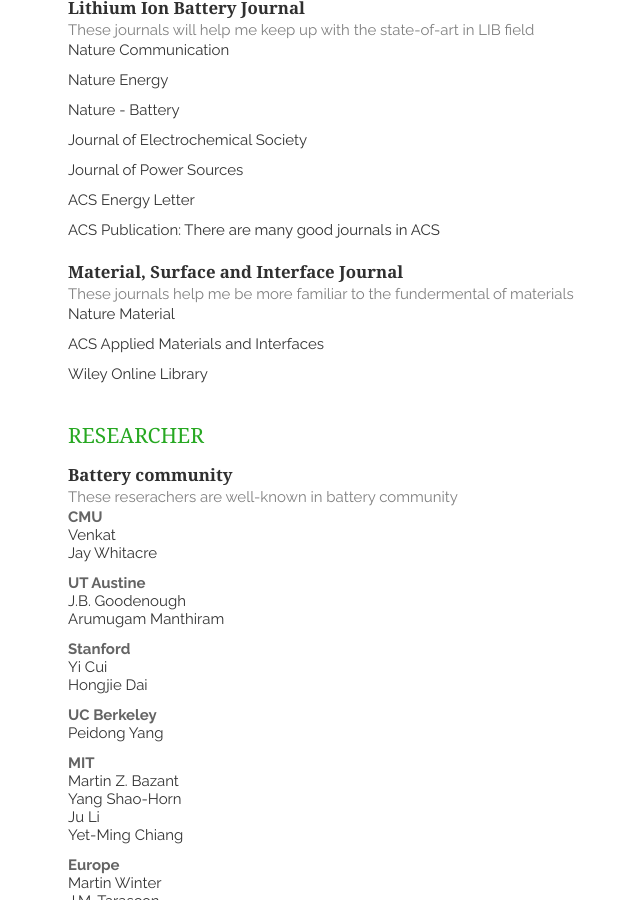
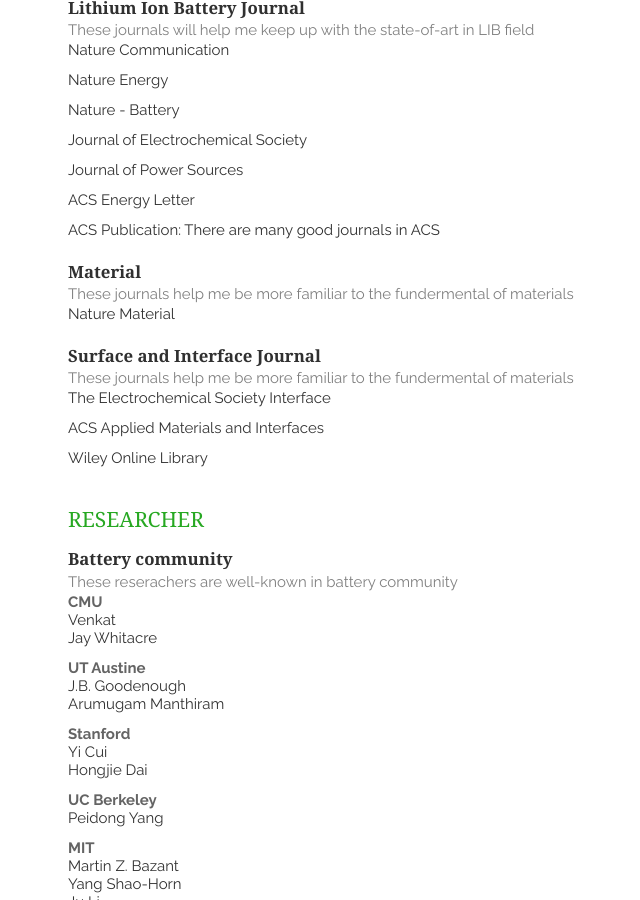
Before and after one commit to Laisuo/WebCollection, a Jekyll site: the page built from index.md, in a window 1280 px wide and 900 px high, scrolled down 315 px. Shown: the whole window, without its empty margins (292-932 px from the left). Built offline with Jekyll 4.4.1, drawn with Linux system fonts in a browser that asks for light colours; nearby versions of some CDN libraries.

Commit message:
Add one journal

```diff
--- a/_includes/Journal.md
+++ b/_includes/Journal.md
@@ -27,10 +27,19 @@
 
 <article markdown="1">
 <header>
-<h1>Material, Surface and Interface Journal</h1>
+<h1>Material</h1>
 <span><address>These journals help me be more familiar to  the fundermental of materials</address></span>
 </header>
 - [Nature Material](https://www.nature.com/nmat/)
+
+</article>
+
+<article markdown="1">
+<header>
+<h1>Surface and Interface Journal</h1>
+<span><address>These journals help me be more familiar to  the fundermental of materials</address></span>
+</header>
+- [The Electrochemical Society Interface](http://interface.ecsdl.org/)
 - [ACS Applied Materials and Interfaces](http://pubs.acs.org/journal/aamick)
 - [Wiley Online Library](http://onlinelibrary.wiley.com/subject/code/MS80/titles)
 
```
